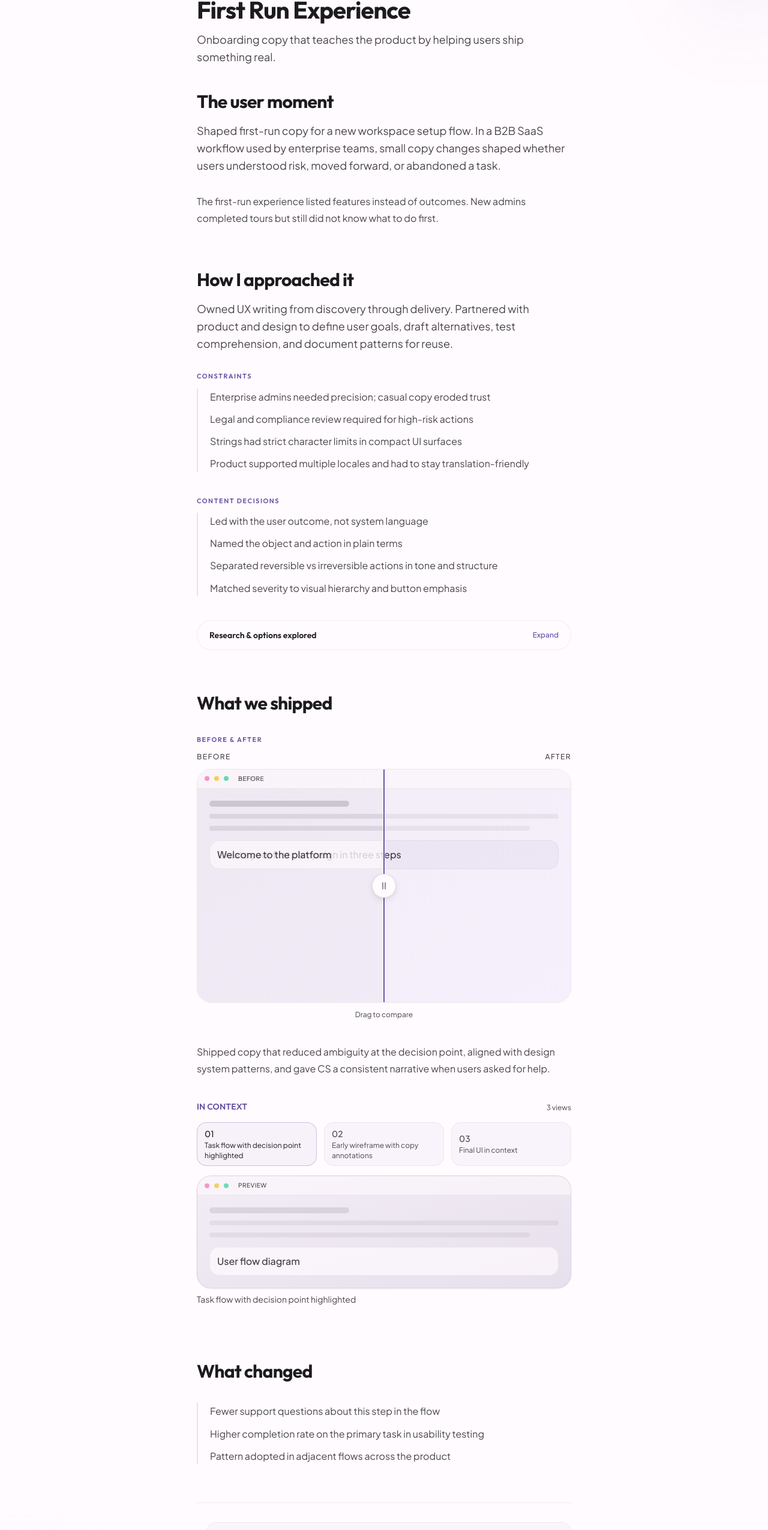
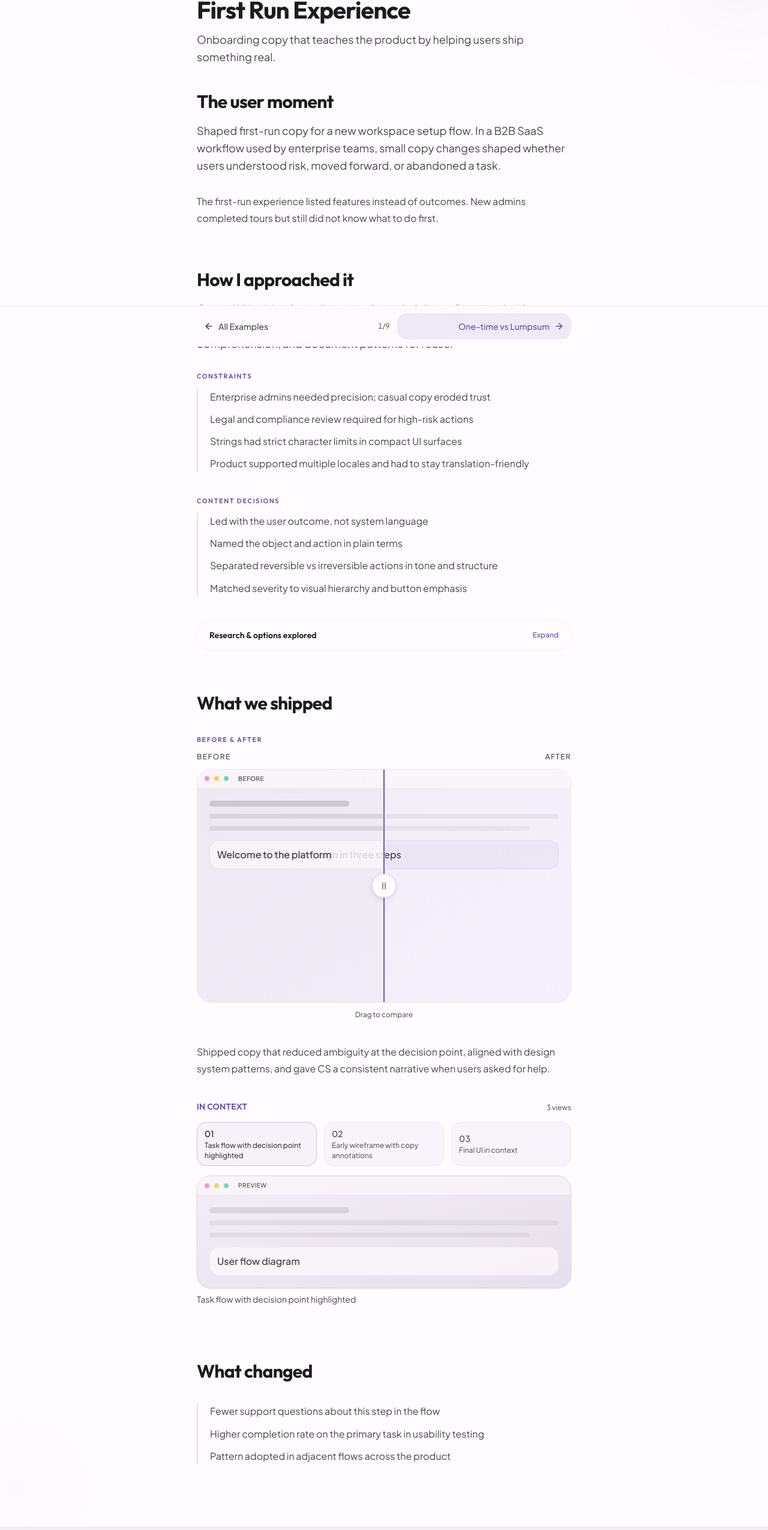
Before and after one commit to Urmi2910/urmi_portfolio, a Next.js app: page /work/product-content-design/first-run-experience in a window 1280 px wide. Shown: the part 222-2773 px from the top of the page at 60% size. Built offline with nearby package versions, Linux system fonts and the light colour scheme.

Commit message:
Restore sticky example navigation on product content design pages.
Bring back the fixed bottom prev/next bar for always-on navigation and remove the duplicate in-content footer links.

Co-authored-by: Cursor <cursoragent@cursor.com>

```diff
--- a/src/app/work/product-content-design/[example]/page.tsx
+++ b/src/app/work/product-content-design/[example]/page.tsx
@@ -1,4 +1,5 @@
 import { WritingExampleDetail } from "@/components/case-studies/product-content-design/WritingExampleDetail";
+import { WritingExampleSampleNav } from "@/components/case-studies/product-content-design/WritingExampleSampleNav";
 import { WritingExampleScrollReset } from "@/components/case-studies/product-content-design/WritingExampleScrollReset";
 import { Footer } from "@/components/layout/Footer";
 import { Header } from "@/components/layout/Header";
@@ -43,17 +44,24 @@ export default async function WritingExamplePage({ params }: PageProps) {
   return (
     <>
       <Header />
-      <main className="writing-case-study flex-1 pt-[calc(3.5rem+env(safe-area-inset-top,0px))] sm:pt-20">
+      <WritingExampleSampleNav
+        current={example}
+        prev={prev}
+        next={next}
+        index={index}
+        total={writingExamples.length}
+      />
+      <main className="writing-case-study case-study-main-with-nav flex-1 pt-[calc(3.5rem+env(safe-area-inset-top,0px))] sm:pt-20">
         <section className="relative border-b border-border/50 pb-8 sm:pb-10">
           <GeometricDecor variant="section" />
           <div className="relative mx-auto w-full max-w-2xl px-[clamp(1rem,4vw,1.5rem)] py-8 md:py-10">
             <WritingExampleScrollReset slug={slug}>
-              <WritingExampleDetail example={example} prev={prev} next={next} />
+              <WritingExampleDetail example={example} />
             </WritingExampleScrollReset>
           </div>
         </section>
       </main>
-      <Footer />
+      <Footer aboveBottomNav />
     </>
   );
 }
--- a/src/components/case-studies/product-content-design/WritingExampleDetail.tsx
+++ b/src/components/case-studies/product-content-design/WritingExampleDetail.tsx
@@ -7,20 +7,12 @@ import {
   StorySection,
 } from "@/components/case-studies/shared/StoryComponents";
 import { cn } from "@/lib/utils";
-import { ArrowLeft, ArrowRight } from "lucide-react";
+import { ArrowLeft } from "lucide-react";
 import Link from "next/link";
 import { BeforeAfterSlider } from "./BeforeAfterSlider";
 import { ImageGallery } from "./ImageGallery";
 
-export function WritingExampleDetail({
-  example,
-  prev,
-  next,
-}: {
-  example: WritingExample;
-  prev?: WritingExample;
-  next?: WritingExample;
-}) {
+export function WritingExampleDetail({ example }: { example: WritingExample }) {
   return (
     <div className="writing-example-detail mx-auto max-w-2xl pb-6">
       <Link
@@ -89,35 +81,6 @@ export function WritingExampleDetail({
           <StoryList items={example.impact} />
         </StoryChapter>
       </div>
-
-      <footer className="mt-12 flex flex-col gap-4 border-t border-border/60 pt-8 sm:mt-16 sm:flex-row sm:items-stretch sm:justify-between">
-        {prev ? (
-          <Link
-            href={`/work/product-content-design/${prev.slug}`}
-            className="group flex min-h-[44px] flex-1 flex-col rounded-[var(--radius-md)] border border-outline/10 bg-surface/40 p-4 transition-md hover:border-primary/20 hover:bg-surface"
-          >
-            <span className="text-xs font-medium uppercase tracking-wide text-muted-foreground">Previous</span>
-            <span className="mt-1 inline-flex items-center gap-1 font-heading text-sm font-semibold text-foreground group-hover:text-primary">
-              <ArrowLeft className="h-3.5 w-3.5" strokeWidth={2.5} />
-              {prev.title}
-            </span>
-          </Link>
-        ) : (
-          <span />
-        )}
-        {next ? (
-          <Link
-            href={`/work/product-content-design/${next.slug}`}
-            className="group flex min-h-[44px] flex-1 flex-col rounded-[var(--radius-md)] border border-outline/10 bg-surface/40 p-4 text-right transition-md hover:border-primary/20 hover:bg-surface sm:items-end"
-          >
-            <span className="text-xs font-medium uppercase tracking-wide text-muted-foreground">Next</span>
-            <span className="mt-1 inline-flex items-center gap-1 font-heading text-sm font-semibold text-foreground group-hover:text-primary">
-              {next.title}
-              <ArrowRight className="h-3.5 w-3.5" strokeWidth={2.5} />
-            </span>
-          </Link>
-        ) : null}
-      </footer>
     </div>
   );
 }
```
